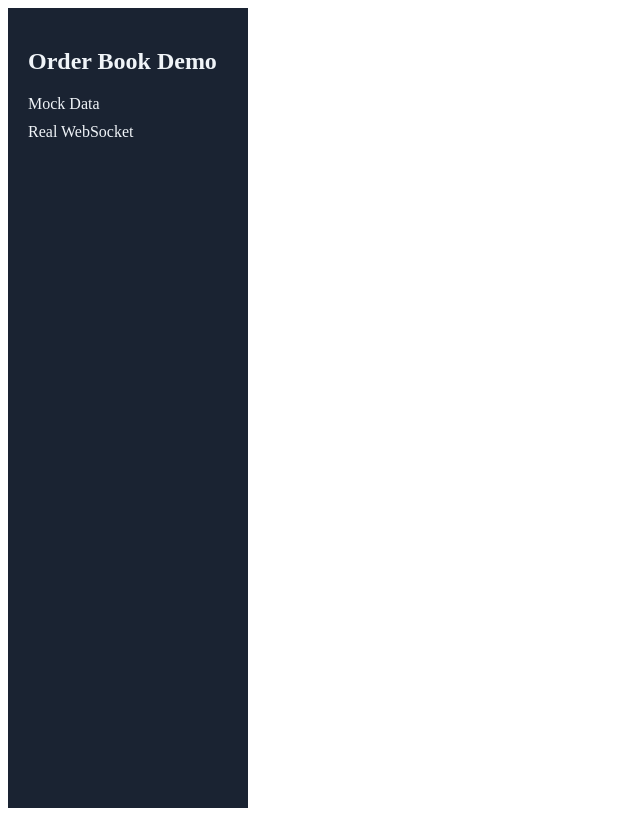
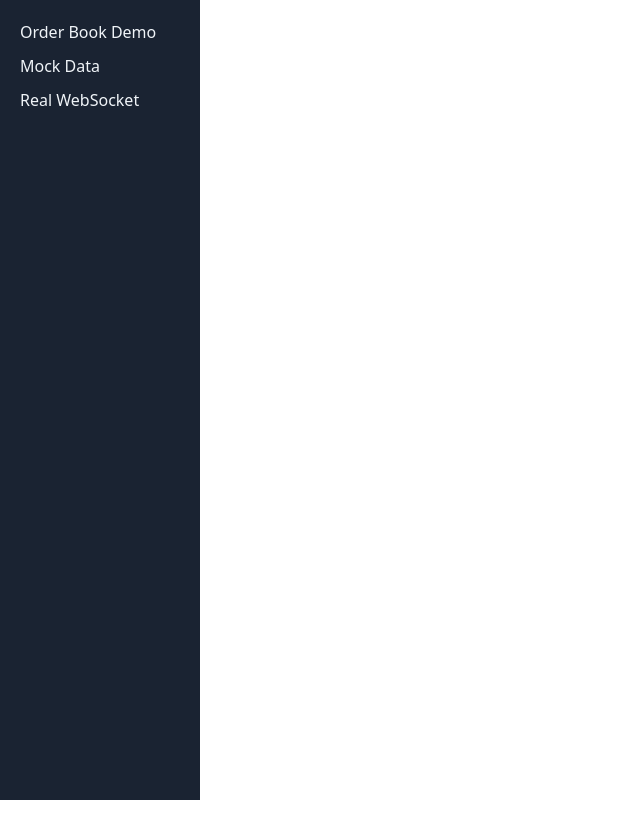
Before and after one commit to Hungred/order-book, a Vue app: page /mock in a window 1280 px wide. Shown: the whole page, without its empty margins (0-640 px from the left). Built offline with nearby package versions, Linux system fonts and the light colour scheme.

Commit message:
install tailwind css

```diff
--- a/package.json
+++ b/package.json
@@ -9,8 +9,10 @@
     "preview": "vite preview"
   },
   "dependencies": {
+    "@tailwindcss/vite": "^4.1.17",
     "element-plus": "^2.10.2",
     "pinia": "^3.0.4",
+    "tailwindcss": "^4.1.17",
     "vue": "^3.5.22",
     "vue-router": "^4.6.3"
   },
--- /dev/null
+++ b/src/assets/tailwind.css
@@ -0,0 +1 @@
+@import 'tailwindcss';
--- a/src/main.js
+++ b/src/main.js
@@ -4,6 +4,7 @@ import { createPinia } from 'pinia';
 import router from './router';
 import ElementPlus from 'element-plus';
 import 'element-plus/dist/index.css';
+import './assets/tailwind.css';
 
 const app = createApp(App);
 app.use(createPinia());
--- a/vite.config.js
+++ b/vite.config.js
@@ -1,10 +1,11 @@
 import { defineConfig } from 'vite';
 import vue from '@vitejs/plugin-vue';
 import path from 'path';
+import tailwindcss from '@tailwindcss/vite';
 
 // https://vite.dev/config/
 export default defineConfig({
-  plugins: [vue()],
+  plugins: [vue(), tailwindcss()],
   resolve: {
     alias: {
       '@': path.resolve(__dirname, 'src'),
```
Also changed, not shown: 2 other files (tests, documents, lock files or other folders).
